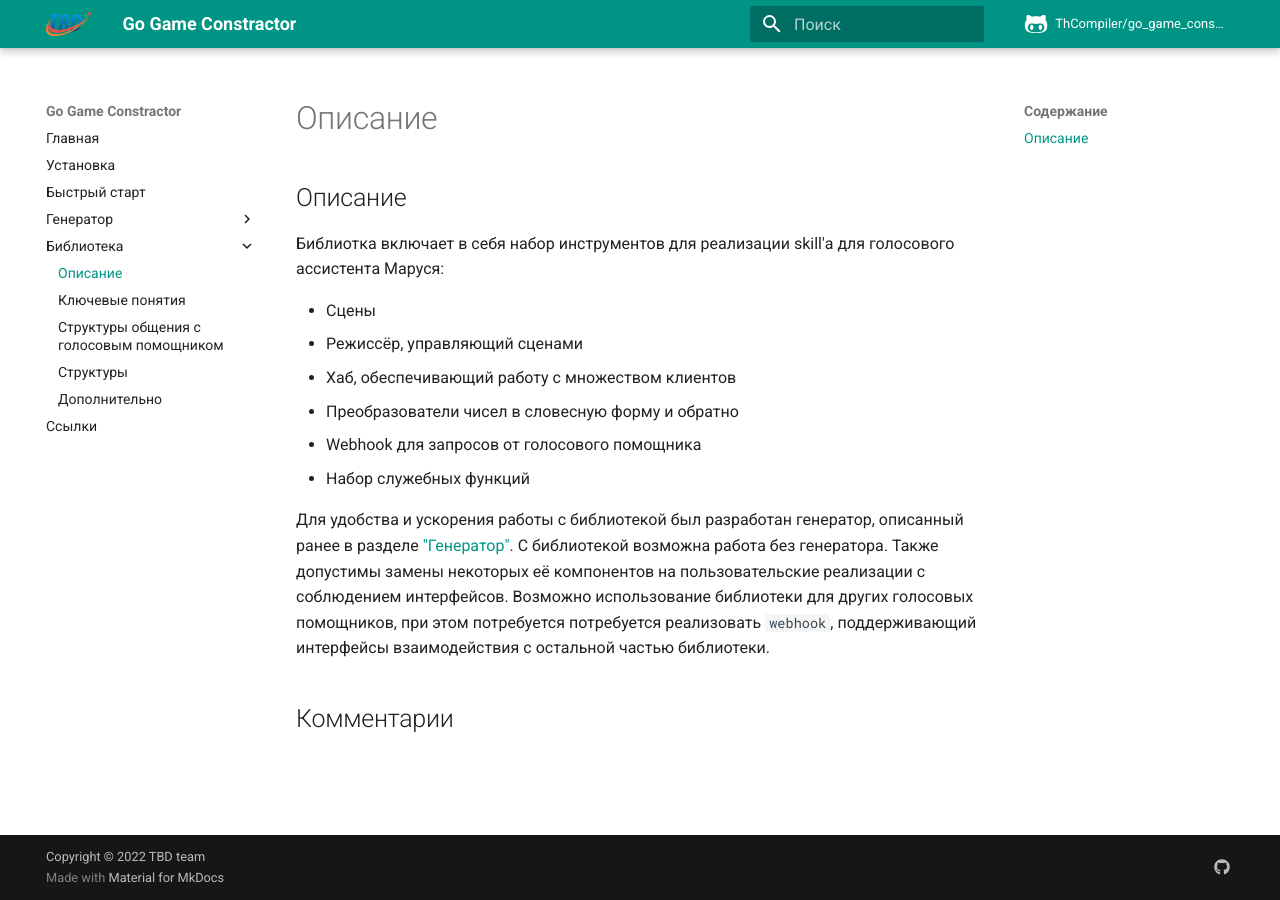
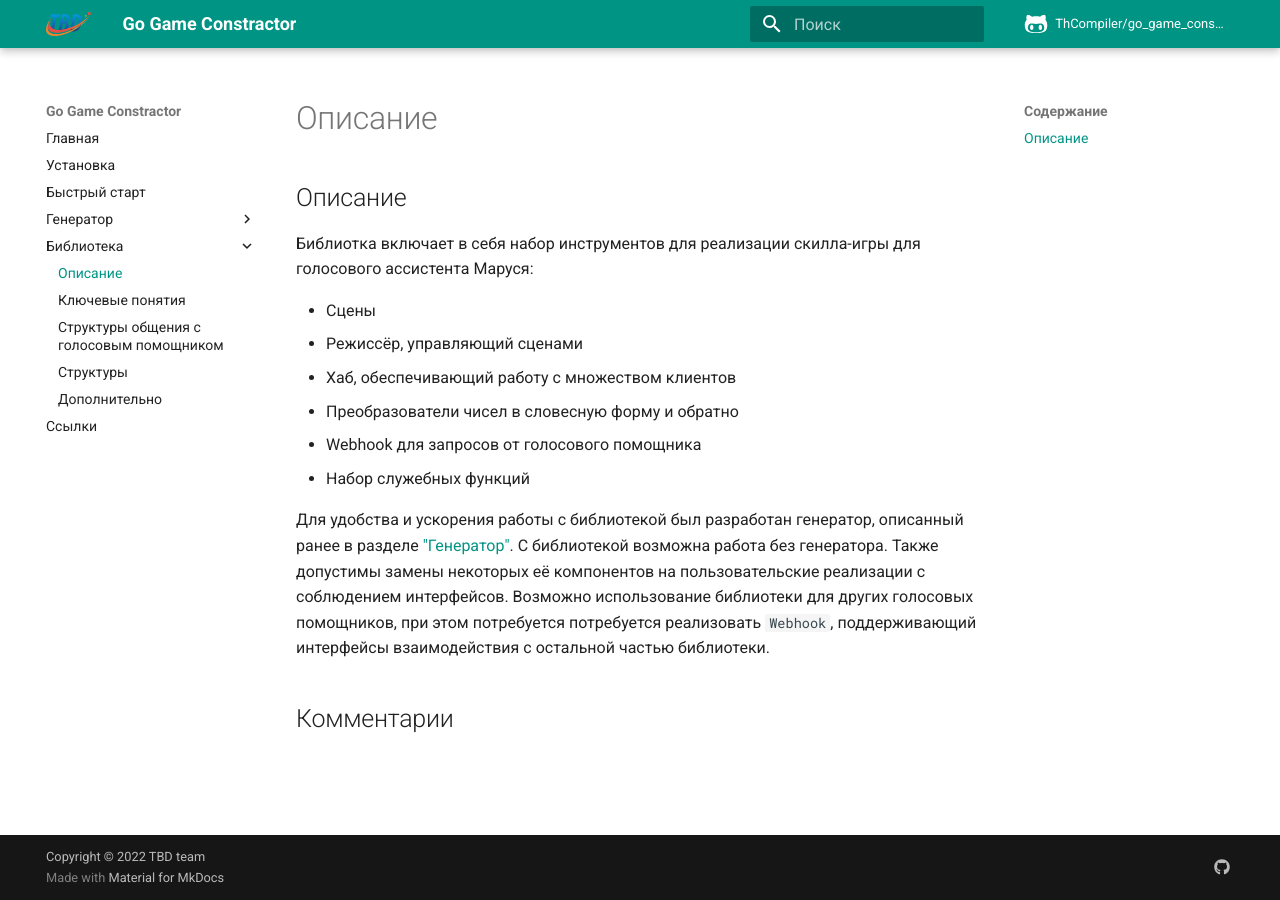
Before and after one commit to ThCompiler/go_game_constractor, an MkDocs documentation site: the page built from docs/lib_info.md, in a window 1280 px wide. Built offline with MkDocs 1.6.1 and Material for MkDocs 9.7.7, drawn with Linux system fonts in a browser that asks for light colours; comment, search, counter and statistics services are not loaded; the version menu is left out.

Commit message:
Update lib_info.md

```diff
--- a/docs/lib_info.md
+++ b/docs/lib_info.md
@@ -5,7 +5,7 @@ title: "Библиотека"
 
 ## Описание
 
-Библиотка включает в себя набор инструментов для реализации skill'а для голосового ассистента Маруся:
+Библиотка включает в себя набор инструментов для реализации скилла-игры для голосового ассистента Маруся:
 
 * Сцены
 * Режиссёр, управляющий сценами
@@ -16,5 +16,5 @@ title: "Библиотека"
 
 Для удобства и ускорения работы с библиотекой был разработан генератор, описанный ранее в разделе ["Генератор"](./gen_info.md).
 С библиотекой возможна работа без генератора. Также допустимы замены некоторых её компонентов на пользовательские реализации с соблюдением интерфейсов.
-Возможно использование библиотеки для других голосовых помощников, при этом потребуется потребуется реализовать `webhook`,
+Возможно использование библиотеки для других голосовых помощников, при этом потребуется потребуется реализовать `Webhook`,
 поддерживающий интерфейсы взаимодействия с остальной частью библиотеки.
```
